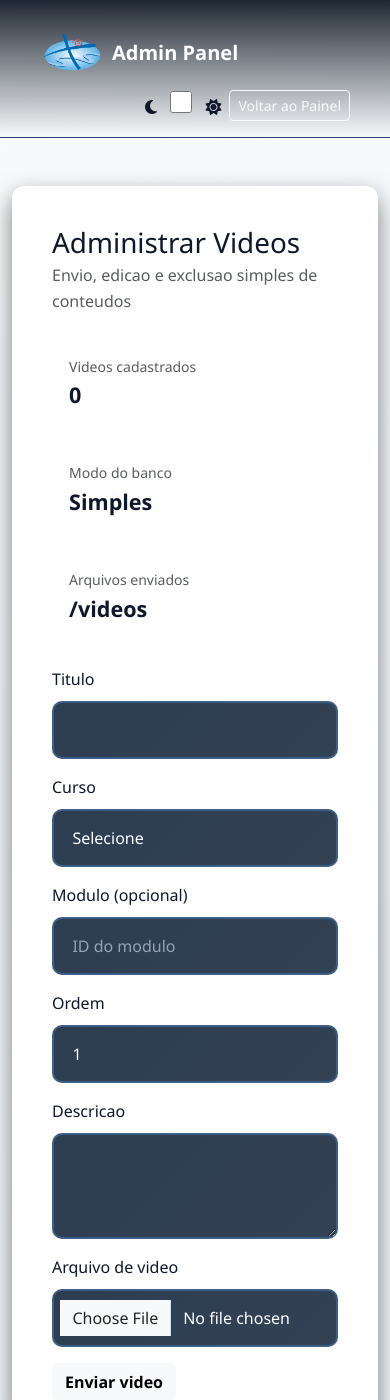
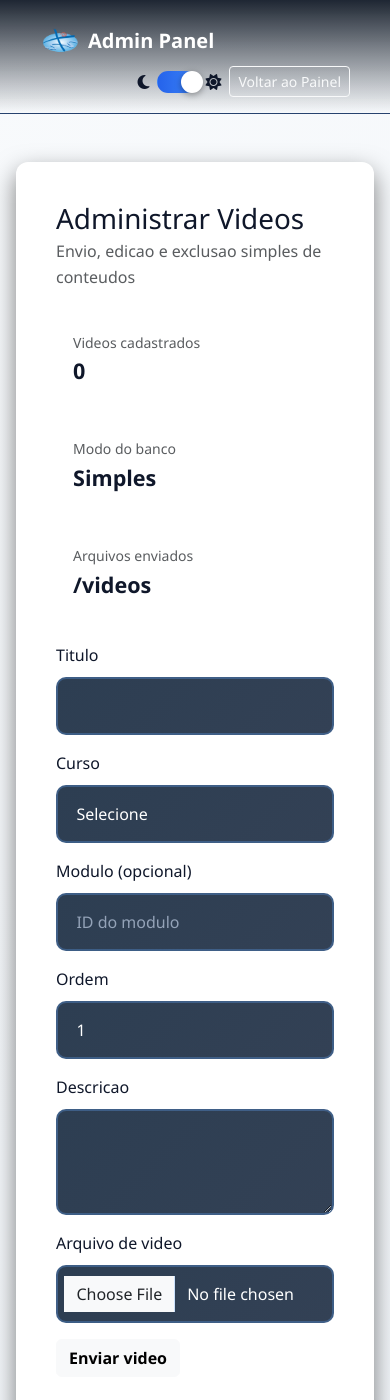
Before and after one commit to danielborbasousa/SiteManancial-Demo, a PHP site: page /SiteManancial-Demo/php/admin/admin_conteudos.php in a window 390 px wide. Shown: the top 1400 px of the page. Run offline with PHP 8.4, Linux system fonts and the light colour scheme; a user stored in the database is signed in; data comes from the database, SQL or seed files in the repository.

Commit message:
style: padronizar toggle de tema e melhorar responsividade (css/styles.css, js/theme.js)

```diff
--- a/css/styles.css
+++ b/css/styles.css
@@ -127,7 +127,7 @@ body {
 
 /* logo image used in navbar and auth pages */
 .logo {
-    height: 64px;
+    height: clamp(40px, 6vw, 66px);
     width: auto;
 }
 
@@ -171,9 +171,11 @@ body {
 }
 
 .stream-item {
-    min-width: 250px;
+    flex: 0 0 clamp(200px, 22vw, 320px);
     cursor: pointer;
     transition: transform 0.2s ease-in-out;
+    display: flex;
+    flex-direction: column;
 }
 .stream-item:hover {
     transform: scale(1.02);
@@ -730,3 +732,70 @@ body {
         height: 56px;
     }
 }
+
+/* Theme toggle styling - standardized */
+.theme-toggle-container {
+    display: inline-flex;
+    align-items: center;
+    gap: 0.5rem;
+}
+
+.theme-toggle {
+    -webkit-appearance: none;
+    appearance: none;
+    width: 48px;
+    height: 28px;
+    border-radius: 999px;
+    background: var(--input-bg);
+    border: 1px solid var(--border-color);
+    position: relative;
+    cursor: pointer;
+    transition: background 0.25s ease, box-shadow 0.2s ease;
+}
+
+.theme-toggle::before {
+    content: '';
+    position: absolute;
+    width: 22px;
+    height: 22px;
+    border-radius: 50%;
+    left: 3px;
+    top: 50%;
+    transform: translateY(-50%);
+    background: var(--bg-dark);
+    box-shadow: 0 2px 6px rgba(0,0,0,0.35);
+    transition: transform 0.22s cubic-bezier(0.2, 0.9, 0.2, 1), background 0.2s ease;
+}
+
+:root[data-theme="light"] .theme-toggle {
+    background: linear-gradient(90deg, var(--primary), var(--primary-light));
+    border-color: transparent;
+}
+
+:root[data-theme="light"] .theme-toggle::before {
+    transform: translateY(-50%) translateX(20px);
+    background: #fff;
+}
+
+.theme-toggle:focus {
+    outline: none;
+    box-shadow: 0 0 0 8px rgba(59,130,246,0.08);
+}
+
+/* Utility responsive container adjustments */
+.container-fluid, .container {
+    max-width: 1200px;
+    margin: 0 auto;
+    padding-left: 1rem;
+    padding-right: 1rem;
+}
+
+img { max-width: 100%; height: auto; }
+
+/* ensure auth-shell adapts with zoom and narrow viewports */
+.auth-shell {
+    width: 100%;
+    display: grid;
+    grid-template-columns: repeat(auto-fit, minmax(280px, 1fr));
+    gap: 1.5rem;
+}
--- a/js/theme.js
+++ b/js/theme.js
@@ -30,8 +30,10 @@ class ThemeManager {
         // Aplica ao HTML
         document.documentElement.setAttribute('data-theme', theme);
 
-        // Atualiza o toggle se existir
+        // Atualiza os toggles na página
         this.updateToggle(theme);
+        // Dispara evento customizado para outras partes da aplicação
+        document.dispatchEvent(new CustomEvent('themeChanged', { detail: { theme } }));
     }
 
     getCurrentTheme() {
@@ -46,11 +48,18 @@ class ThemeManager {
     }
 
     updateToggle(theme) {
-        const toggle = document.getElementById('theme-toggle');
-        if (toggle) {
-            toggle.checked = theme === this.LIGHT_THEME;
-            toggle.setAttribute('aria-label', `Ativar tema ${theme === this.DARK_THEME ? 'claro' : 'escuro'}`);
-        }
+        const toggles = Array.from(document.querySelectorAll('.theme-toggle, #theme-toggle'));
+        toggles.forEach((toggle) => {
+            try {
+                // Para inputs do tipo checkbox
+                if (toggle.type === 'checkbox') {
+                    toggle.checked = theme === this.LIGHT_THEME;
+                }
+                toggle.setAttribute('aria-label', theme === this.DARK_THEME ? 'Ativar tema claro' : 'Ativar tema escuro');
+            } catch (e) {
+                // ignore
+            }
+        });
     }
 }
 
@@ -59,13 +68,13 @@ const themeManager = new ThemeManager();
 
 // Escuta mudanças no toggle
 document.addEventListener('DOMContentLoaded', () => {
-    const toggle = document.getElementById('theme-toggle');
-    if (toggle) {
+    const toggles = Array.from(document.querySelectorAll('.theme-toggle, #theme-toggle'));
+    toggles.forEach((toggle) => {
+        // normalize event listener for checkboxes
         toggle.addEventListener('change', (e) => {
             e.preventDefault();
             const newTheme = themeManager.toggleTheme();
-            // Dispara evento customizado para outras partes da aplicação
-            document.dispatchEvent(new CustomEvent('themeChanged', { detail: { theme: newTheme } }));
+            // themeManager already dispatches 'themeChanged'
         });
-    }
+    });
 });
```
